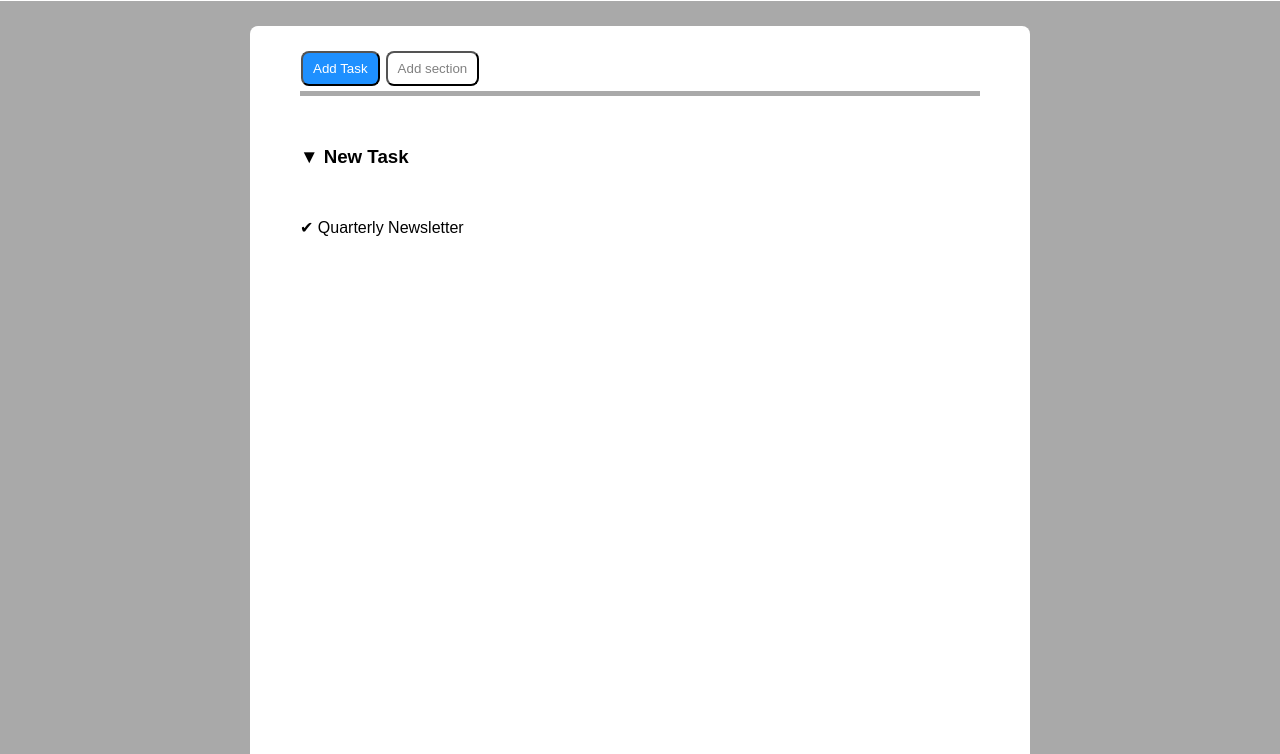
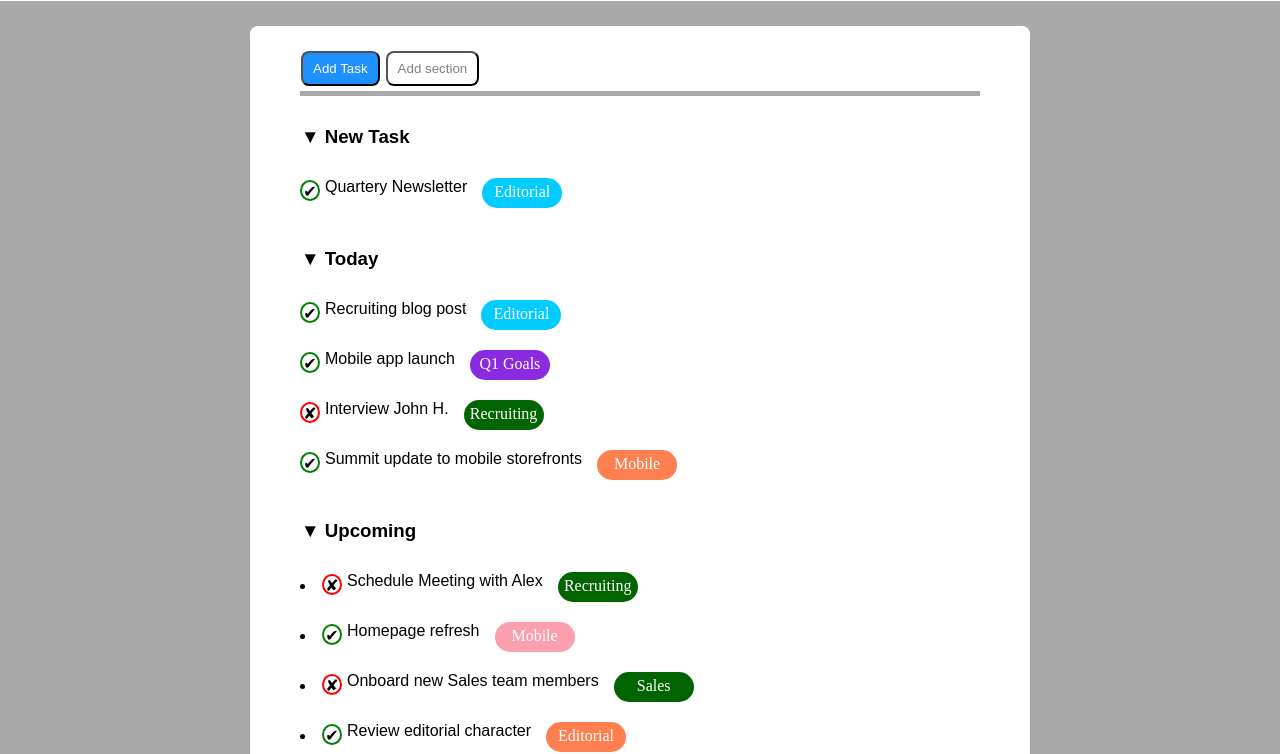
Before and after one commit to VictorGiuliano/html-css-toboolist, a plain HTML site: page index.html in a window 1280 px wide. Shown: the part 53-807 px from the top of the page. Drawn offline with Linux system fonts and the light colour scheme.

Commit message:
Add liste,cerchi e etichette

```diff
--- a/index.html
+++ b/index.html
@@ -10,16 +10,29 @@
 </head>
 <body>
     <header id="container">
-        <img src="img/Logo.png" alt="simbolo" id="logo">
+        <img src="img/Logo.png" alt="simbolo">
         <h1 class="type_text">Toboolist</h1>
     </header>
     <div id="foglio">
-        <button type="buttom" class="button" id="first_button">Add Task</button>
+        <button type="button" class="button" id="first_button">Add Task</button>
         <button type="button" class="button" id="second_button">Add section</button>
-        <div id="hr" class="type_text"></div>
-        <h3 class="type_text"> &#9660; New Task</h3>
-        <p class="type_text"> &#10004; Quarterly Newsletter</p>
-
+        <div id="hr"></div>
+        <h3 class="type_text">&#9660; New Task</h3>
+        <ul>
+            <li><div class="cerchio bordi_verdi">&#10004;</div><span class="testo">Quartery Newsletter</span><div class="rettangolo blue">Editorial</div></li>
+        </ul>
+        <h3 class="type_text"> &#9660; Today</h3>
+        <ul>
+            <li><div class="cerchio bordi_verdi">&#10004;</div><span class="testo">Recruiting blog post</span><div class="rettangolo blue">Editorial</div></li>
+            <li><div class="cerchio bordi_verdi">&#10004;</div><span class="testo">Mobile app launch</span><div class="rettangolo viola">Q1 Goals</div></li>
+            <li><div class="cerchio bordi_rossi">&#10008;</div><span class="testo">Interview John H.</span><div class="rettangolo green">Recruiting</div></li>
+            <li><div class="cerchio bordi_verdi">&#10004;</div><span class="testo">Summit update to mobile storefronts</span><div class="rettangolo orange">Mobile</div></li>
+        </ul>
+        <h3 class="type_text">&#9660; Upcoming</h3>
+        <li><div class="cerchio bordi_rossi">&#10008;</div><span class="testo">Schedule Meeting with Alex</span><div class="rettangolo green">Recruiting</div></li>
+        <li><div class="cerchio bordi_verdi">&#10004;</div><span class="testo">Homepage refresh</span><div class="rettangolo rosino">Mobile</div></li>
+        <li><div class="cerchio bordi_rossi">&#10008;</div><span class="testo">Onboard new Sales team members</span><div class="rettangolo green">Sales</div></li>
+        <li><div class="cerchio bordi_verdi">&#10004;</div><span class="testo">Review editorial character</span><div class="rettangolo orange">Editorial</div></li>
     </div>
 </body>
 </html>
--- a/style.css
+++ b/style.css
@@ -11,15 +11,11 @@
     height: 100%;
     padding:0;
 }
-.logo{
-    height: 100%;
-    vertical-align:middle;
-}
 #foglio{
     background-color: white;
     margin: 25px 250px;
     padding: 20px 50px;
-    height: 1000px;
+    height: 750px;
     border-radius: 8px;
 }
 .button{
@@ -37,18 +33,66 @@
     font-size: 10px 25px;
 }
 #hr{
-background-color: darkgray;
-height: 5px;
+    background-color: darkgray;
+    height: 5px;
+    border:none;
+    margin:none;
+    padding:none;
+}
+.rettangolo{
+color:white;
+text-align: center;
 border:none;
-margin:none;
-padding:none;
+width: 80px;
+height: 30px;
+padding:5px;
+margin: 10px;
+border-radius: 20px;
+display: inline-block;
+vertical-align:middle;
+}
+.blue{
+    background-color: rgb(2, 204, 255);
+}
+.viola{
+    background-color: blueviolet;
+}
+.green{
+    background-color: darkgreen;
+}
+.orange{
+    background-color: coral;
+}
+.rosino{
+    background-color: rgb(250, 159, 174);
+}
+.cerchio{
+    height:21px;
+    width:20px;
+    text-align:center;
+    margin:none;
+    padding: none;
+    border-radius: 50%;
+    display: inline-block;
+}
+.testo{
+     display: inline-block;
+     height: 30px;
+     margin:5px;
+     vertical-align:middle;
+}
+.bordi_verdi{
+    border:solid green 2px;
+}
+.bordi_rossi{
+border:solid red 2px;
 }
 /* Generals */
 h1{
     display: inline;
     vertical-align:45%;
   }
-#type_text,h1,h3,p{
+#type_text,h1,h3,.testo{
     font-family: Arial, Helvetica, sans-serif;
 }
 body{
@@ -59,5 +103,8 @@ hr{
     border-width: 1px;
 }
 h3{
-    margin:50px 0px;
+    margin:30px 1px 20px 1px;
 }
+ul{
+    list-style-type: none;
+}
```
